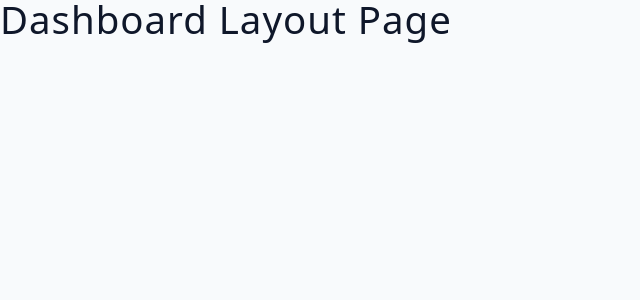
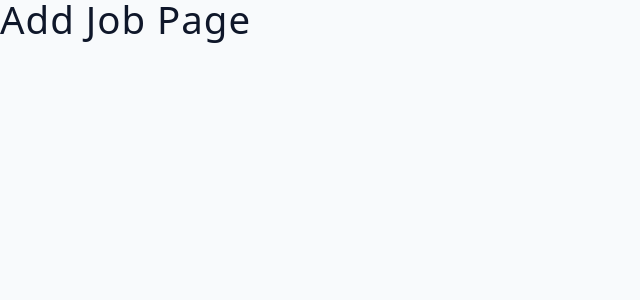
Before and after one commit to katieloesch/application-tracker-client, a React (Vite) app: page /dashboard in a window 1280 px wide. Shown: the top 300 px of the page, without its empty margins (0-640 px from the left). Built offline with nearby package versions, Linux system fonts and the light colour scheme.

Commit message:
add nested routes for dashboard path -> AddJob, Stats, AllJobs, Profile, Admin

```diff
--- a/src/App.jsx
+++ b/src/App.jsx
@@ -2,9 +2,9 @@
 import { createBrowserRouter, RouterProvider } from 'react-router-dom';
 
 import {
-  // AddJob,
-  // Admin,
-  // AllJobs,
+  AddJob,
+  Admin,
+  AllJobs,
   DashboardLayout,
   // DeleteJob,
   // EditJob,
@@ -12,9 +12,9 @@
   HomeLayout,
   Landing,
   Login,
-  // Profile,
+  Profile,
   Register,
-  // Stats,
+  Stats,
 } from './pages';
 
 const router = createBrowserRouter([
@@ -38,6 +38,28 @@
       {
         path: 'dashboard',
         element: <DashboardLayout />,
+        children: [
+          {
+            index: true,
+            element: <AddJob />,
+          },
+          {
+            path: 'stats',
+            element: <Stats />,
+          },
+          {
+            path: 'all-jobs',
+            element: <AllJobs />,
+          },
+          {
+            path: 'profile',
+            element: <Profile />,
+          },
+          {
+            path: 'admin',
+            element: <Admin />,
+          },
+        ],
       },
     ],
   },
--- a/src/pages/DashboardLayout.jsx
+++ b/src/pages/DashboardLayout.jsx
@@ -1,7 +1,12 @@
 import React from 'react';
+import { Outlet } from 'react-router-dom';
 
 const DashboardLayout = () => {
-  return <h2>Dashboard Layout Page</h2>;
+  return (
+    <div>
+      <Outlet />
+    </div>
+  );
 };
 
 export default DashboardLayout;
```
